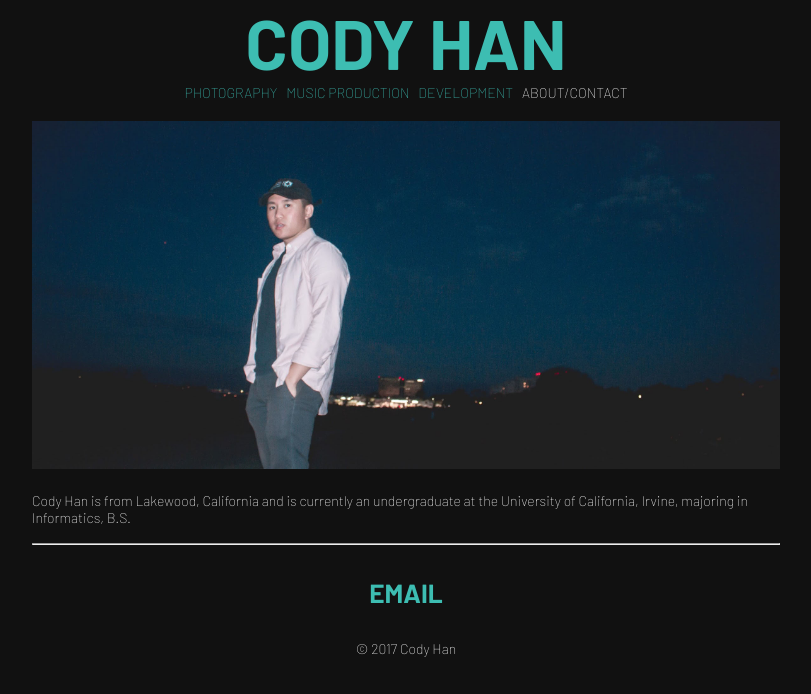
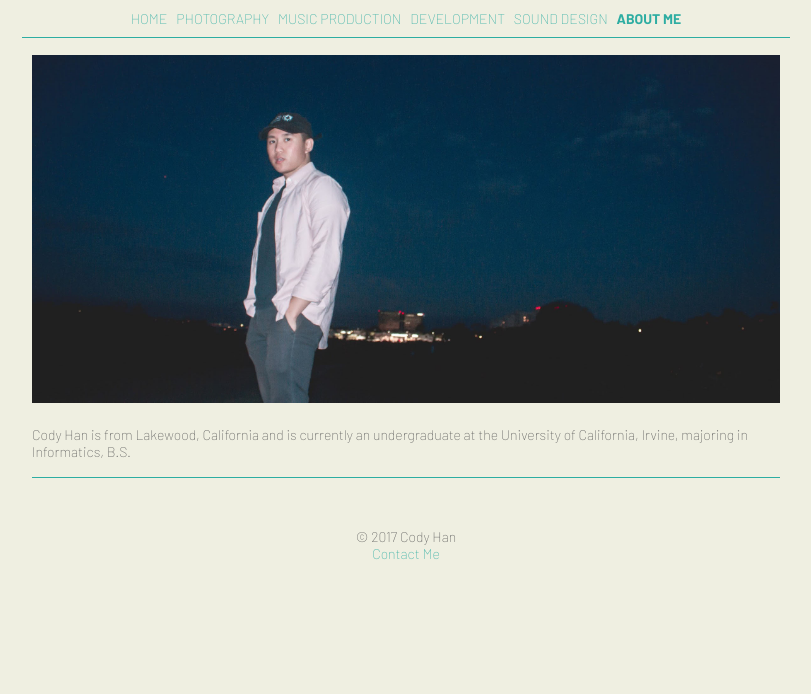
Before and after one commit to hodycan/hodycan.github.io, a plain HTML site: page about-me.html in a window 1280 px wide. Shown: the whole page, without its empty margins (234-1045 px from the left). Drawn offline with nearby package versions, Linux system fonts and the light colour scheme; a web font is replaced by a local one.

Commit message:
Style changes

```diff
--- a/about-me.html
+++ b/about-me.html
@@ -12,6 +12,7 @@
 <body>
 <script src="essential/toplevelheader.js"></script>
 <main>
+	<hr>
 	<section id="biography">
 
 		<div id="biography-photo">
@@ -30,20 +31,13 @@
 
 	</section>
 
-	<section id="contact">
-
-		<a id="email" href="mailto:hodycan@gmail.com" target="_top"><h2> EMAIL </h2></a>
+	<section id="social-media">
 	</section>
 
 </main>
 
-<div id="copyright">
-&#169;	<script type="text/javascript">
-	var d = new Date()
-	document.write(d.getFullYear())
-	</script>
-	Cody Han
-</div>
+<script src="essential/toplevelfooter.js"></script>
+
 </body>
 
 
--- a/css/about-me.css
+++ b/css/about-me.css
@@ -1,5 +1,5 @@
 #about-me-nav {
-	color: white;
+	font-weight: bold;
 }
 
 /* margin and padding debugging */
@@ -11,9 +11,12 @@ main div {
 	/*border: 2px dashed white;*/
 }
 
-section {
+main {
 	width: 60%;
 	margin: auto;
+}
+
+section {
 	box-sizing: border-box;
 	padding: 0;
 }
--- a/css/development.css
+++ b/css/development.css
@@ -1,13 +1,13 @@
 #development-nav {
-	color: white;
+	font-weight: bold;
 }
 
 main *, main {
-	/*border: 1px dashed white;*/
+	/*border: 1px dashed black;*/
 }
 
 main {
-	width: 90%;
+	width: 70%;
 	margin: auto;
 }
 
@@ -20,9 +20,13 @@ section {
 	width: 100%;
 }
 
+section::before {
+	content: <hr>;
+}
+
 section > div {
 	margin: auto;
-	width: 80%;
+	width: 100%;
 	text-align: left;
 }
 
@@ -31,15 +35,11 @@ section a > * {
 }
 
 section div a > h2 {
-	margin: 5px;
+	margin: 0px;
 }
 
 section p {
 	font-size: 1em;
-}
-
-main a:hover {
-	color: yellow;
 }
 
 div.thumbnail-container {
--- a/css/index.css
+++ b/css/index.css
@@ -1,6 +1,14 @@
 /* showcases (links to different showcases in portfolio) */
 body * {
 	/*border: 1px dashed white;*/
+}
+
+#title {
+	display: block;
+}
+
+header nav #home-nav {
+	display: none;
 }
 
 div.showcase-container {
@@ -41,9 +49,10 @@ div.showcase-container {
 
 div.showcase-text {
 
-    color: #5DDDE2;
-	text-shadow: 0 0 20px #3D8D92;
+	text-shadow: 0 0 10px black;
+	font-weight: normal;
 
+	/*color: #ddd;*/
 	/*position: absolute;*/
 
 	width: 100%;
@@ -67,6 +76,10 @@ div.showcase-text {
 	filter: brightness(150%);
 }
 
+div.showcase-text:hover {
+	color: #fff;
+}
+
 
 /*HOVER EFFECTS*/
 /* only hover effect with screen size bigger than phones/specific tablets */
--- a/css/main.css
+++ b/css/main.css
@@ -1,28 +1,38 @@
-@import url('https://fonts.googleapis.com/css?family=Raleway');
+@import url('https://fonts.googleapis.com/css?family=Shrikhand');
 @import url('https://fonts.googleapis.com/css?family=Barlow:100,700');
 
 /* margin and padding debugging */
-header * {
-	/*border: 2px solid white;*/
-}
-
 body a {
 	/*border: 2px dashed white;*/
 }
 
+
+/* COLORS */
+
+body {
+	background-color: #efefe1;
+	color: #555;
+}
+
+body a {
+	color: #2DADA2;
+}
+
+a:hover, a.nav-link.active, a.nav-link:hover,
+a h1:hover, #about-me:hover, a.menu-link:hover {
+	/* HOVER TEXT COLOR */
+	color: #000;
+}
+
+hr {
+	background-color: #2DADA2;
+}
+
 /* GENERAL */
 
-#page-title {
-	margin-top: .5em;
-	text-align: center;
-    font-weight: 100;
-}
-
 body {
-	background-color: #111;
-
 	/*vignette*/
-    /*box-shadow: inset 0 0 8em 3em #111;*/
+    /*box-shadow: inset 0 0 30em 1em #111; */
 
     -webkit-background-size: 100% 100%;
     -moz-background-size: 100% 100%;
@@ -30,10 +40,9 @@ body {
     background-size: 100% 100%;
 
     font-size: 0.875em;
-	background-repeat: no-repeat;
     /*font-family: 'Raleway', sans-serif;*/
+    /*font-family: 'Libre Franklin', sans-serif;*/
 	font-family: 'Barlow', sans-serif;
-	color: #fff;
 
 	margin: 0;
 	padding: 0;
@@ -42,19 +51,13 @@ body {
 
 /* remove styling from hyperlinks*/
 body a {
-	color: inherit;
 	text-decoration: none;
 }
-
-
-/* FONT SIZES */
-
 body * {
 	/*margin: 1em;*/
 }
 
 body a {
-	color: #3DBDB2;
 	transition: 0.5s;
 }
 
@@ -70,28 +73,39 @@ p {
     font-size: 0.875em;
 }
 
+hr {
+	/*border: 1;*/
+	width: 100%;
+    height: 1px;
+    border: 0px;
+}
 
 /* HEADER */
 header {
 	/*width: 100%;*/
 }
 
+#title {
+	font-family: Shrikhand;
+	display: none;
+}
+
 header div {
     text-align: center;
 }
 
-header h1 {
+header #title h1 {
     font-weight: bold 700;
-    /*color: #5DDDE2;*/
 	/*text-shadow: 0 0 20px #3D8D92;*/
 	display: inline-block;
-	margin-top: 0;
+	margin-top: 10px;
 	margin-bottom: 0;
 
 	transition: .5s;
 }
 
 header nav {
+	margin-top: 10px;
 	margin-bottom: 10px;
 }
 
@@ -100,14 +114,6 @@ header nav div a {
 	margin-right: 3px;
 }
 
-
-/* NAVIGATION */
-
-
-a:hover, a.nav-link.active, a.nav-link:hover,
-a h1:hover, #about-me:hover, a.menu-link:hover {
-    color: white;
-}
 
 /* MEDIA QUERIES */
 
@@ -124,15 +130,16 @@ a h1:hover, #about-me:hover, a.menu-link:hover {
 
 }
 
-
-#copyright {
+.footer {
 	clear: both;
 	display: block;
 	position: relative;
 	width: 100%;
-	top: 10px;
-	bottom: 10px;
+
 	margin: auto;
 	padding-bottom: 10px;
+	margin-top: 40px;
+	margin-bottom: 40px;
+
 	text-align: center;
 }
--- a/css/music-production.css
+++ b/css/music-production.css
@@ -1,19 +1,18 @@
 #music-production-nav {
-	color: white;
+	font-weight: bold;
 }
 
+main {
+	width: 70%;
+	margin: auto;
+}
 main * {
 	text-align: left;
 }
 
 main > div {
-	max-width: auto;
-	width: 80%;
-
-	padding-top: 20px;
-	margin-left: 10%;
-	margin-right: 10%;
-
+	/*width: 100%;*/
+	/*padding-top: 20px;*/
 	display: block;
 }
 
--- a/css/photography.css
+++ b/css/photography.css
@@ -3,7 +3,7 @@ body * {
 }
 
 #photography-nav {
-	color: white;
+	font-weight: bold;
 }
 
 /*PHOTO GALLERY*/
--- /dev/null
+++ b/css/sound-design.css
@@ -0,0 +1,20 @@
+main * {
+	/*border: 1px dashed white;*/
+}
+
+#sound-design-nav {
+	font-weight: bold;
+}
+
+section {
+	width: 70%;
+	margin: auto;
+}
+
+section h2 {
+	margin: 0;
+}
+
+section .video-container {
+	margin: auto;
+}
--- /dev/null
+++ b/essential/toplevelfooter.js
@@ -0,0 +1,15 @@
+document.write('\
+<div class="footer">\
+	<div id="copyright">\
+		&#169;\
+		<script type="text/javascript">\
+			var d = new Date();\
+			document.write(d.getFullYear());\
+		</script> \
+		Cody Han\
+	</div>\
+	<div>\
+		<a href="mailto:hodycan@gmail.com">Contact Me</a>\
+	</div>\
+</div>\
+');
--- a/essential/toplevelheader.js
+++ b/essential/toplevelheader.js
@@ -1,16 +1,18 @@
 document.write('\
 	<header>\
-		<div>\
+		<div id="title">\
 			<a href="index.html">\
 				<h1> CODY HAN </h1>\
 			</a>\
 		</div>\
 		<nav>\
 			<div class="nav-links-container">\
+				<a id="home-nav" class="nav-link" href="index.html"> HOME </a>\
 				<a id="photography-nav" class="nav-link" href="photography.html"> PHOTOGRAPHY </a>\
 				<a id="music-production-nav" class="nav-link" href="music-production.html"> MUSIC PRODUCTION </a>\
 				<a id="development-nav" class="nav-link" href="development.html"> DEVELOPMENT </a>\
-				<a id="about-me-nav" class="nav-link" href="about-me.html"> ABOUT/CONTACT </a>\
+				<a id="sound-design-nav" class="nav-link" href="sound-design.html"> SOUND DESIGN </a>\
+				<a id="about-me-nav" class="nav-link" href="about-me.html"> ABOUT ME </a>\
 			</div>\
 		</nav>\
 \
```
Also changed, not shown: development.html (+3 -7 lines), essential/portfoliohead.js (deleted, +0 -9 lines), essential/portfolioheader.js (deleted, +0 -22 lines), graphic-design.html (+2 -7 lines), index.html (+3 -0 lines), js/main.js (+0 -8 lines), music-production.html (+3 -7 lines), photography.html (+2 -7 lines), sound-design.html (added, +33 -0 lines), images/vintage-concrete.png (added).
